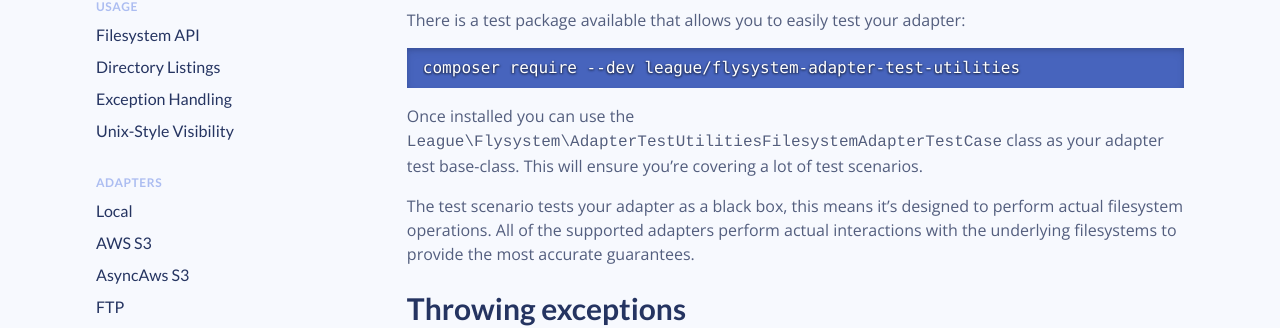
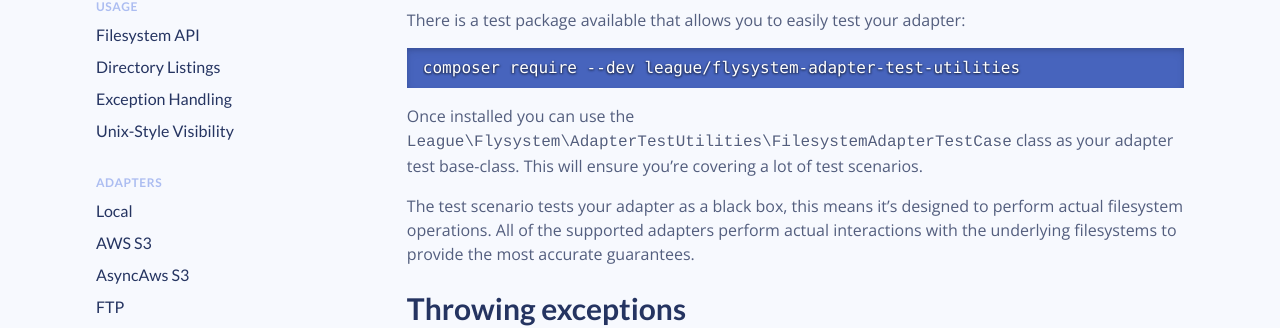
Before and after one commit to thephpleague/flysystem, a Jekyll site: the page built from v2/advanced/creating-an-adapter.md, in a window 1280 px wide and 1000 px high. Shown: the part 437-765 px from the top of the window. Built offline with Jekyll 4.4.1, drawn with Linux system fonts in a browser that asks for light colours; comment, search, counter and statistics services are not loaded.

Commit message:
[doc] Fix FilesystemAdapterTestCase reference

````diff
--- a/v2/advanced/creating-an-adapter.md
+++ b/v2/advanced/creating-an-adapter.md
@@ -26,7 +26,7 @@ There is a test package available that allows you to easily test your adapter:
 composer require --dev league/flysystem-adapter-test-utilities
 ```
 
-Once installed you can use the `League\Flysystem\AdapterTestUtilitiesFilesystemAdapterTestCase`
+Once installed you can use the `League\Flysystem\AdapterTestUtilities\FilesystemAdapterTestCase`
 class as your adapter test base-class. This will ensure you're covering a lot of
 test scenarios.
 
````
